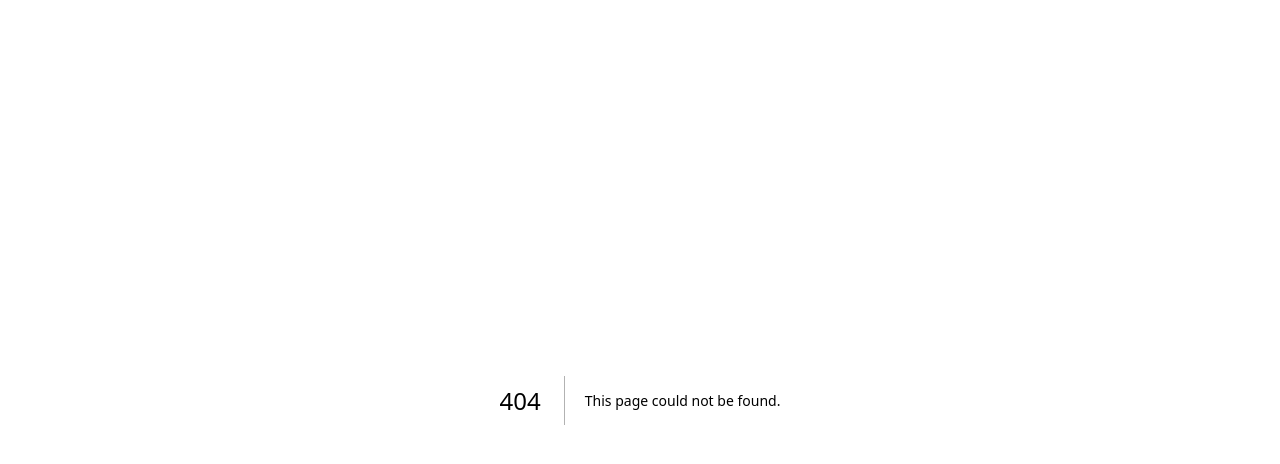
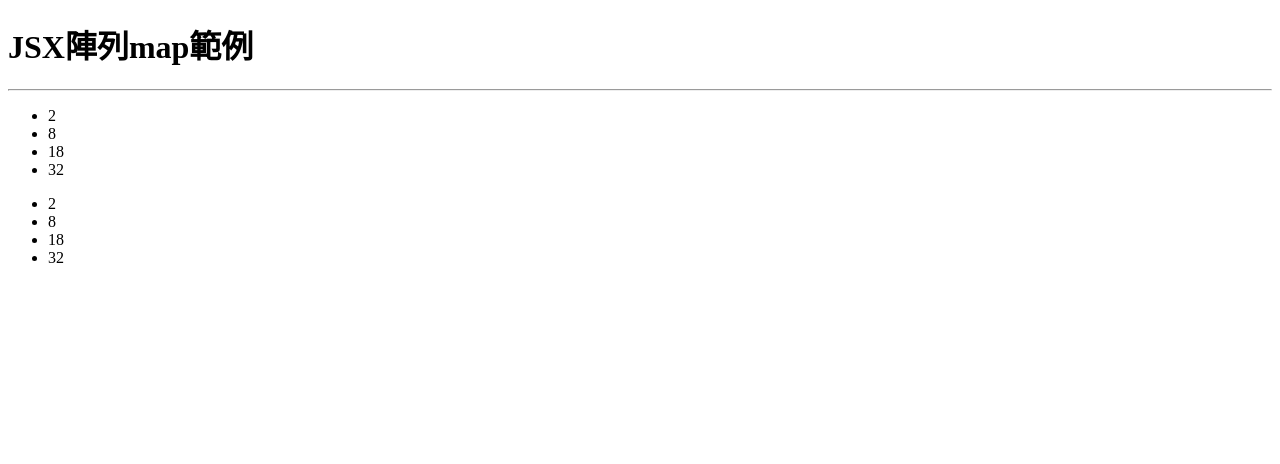
Before and after one commit to eyesofkids/react-mli-com, a Next.js app in the folder course/: page /ch-03-jsx/jsx-map in a window 1280 px wide. Before the commit this address had no page. Shown: the top 464 px of the page. Built offline with nearby package versions, Linux system fonts and the light colour scheme.

Commit message:
JSX陣列map範例

```diff
--- /dev/null
+++ b/course/app/ch-03-jsx/jsx-map/page.js
@@ -0,0 +1,28 @@
+'use client'
+
+export default function JsxMapPage() {
+  const aa = [1, 4, 9, 16]
+  const ab = aa.map((v, i) => {
+    return <li key={i}>{v * 2}</li>
+  })
+  // ab = [
+  // <li key="0">1</li>,
+  // <li key="1">4</li>,
+  // <li key="2">9</li>,
+  // <li key="3">16</li>
+  // ]
+
+  return (
+    <>
+      <h1>JSX陣列map範例</h1>
+      <hr />
+      <ul>{ab}</ul>
+      {/* 因為jsx語法中的花括號中可以直接插入函式呼叫/表達式，所以可以直接寫 */}
+      <ul>
+        {aa.map((v, i) => {
+          return <li key={i}>{v * 2}</li>
+        })}
+      </ul>
+    </>
+  )
+}
```
